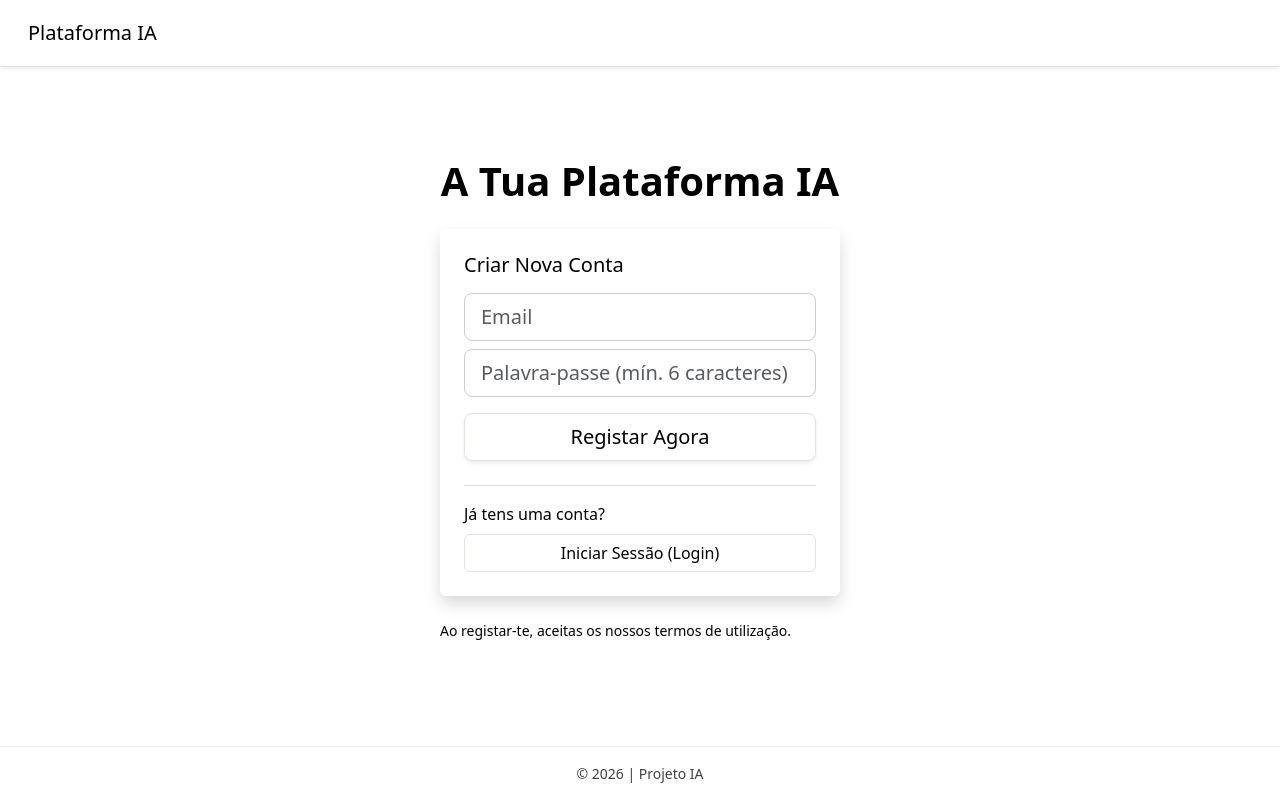
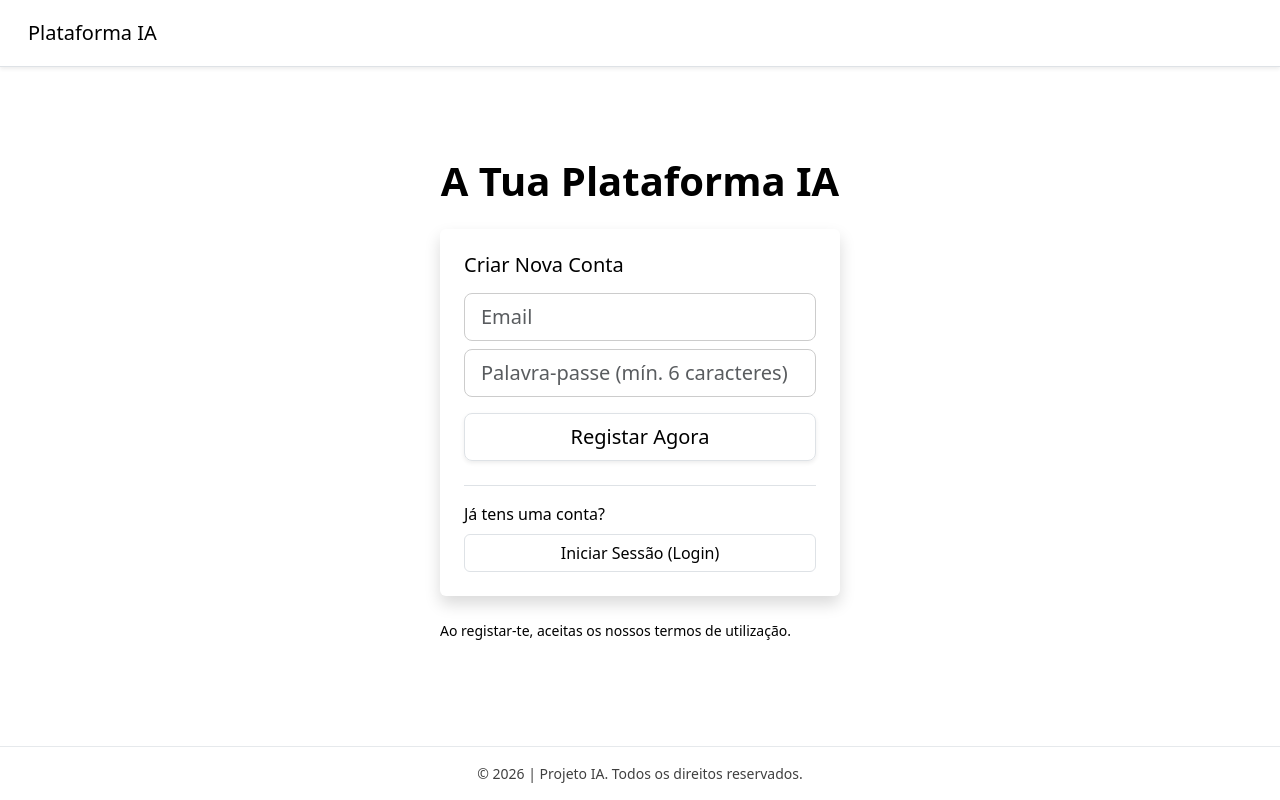
Before and after one commit to RossanaKK/projeto-ia, a React (Vite) app: page / in a window 1280 px wide. Built offline with nearby package versions, Linux system fonts and the light colour scheme; no server answers; the HTML template or start-up script is replaced by a standard one.

Commit message:
adicionado text ao Footer

```diff
--- a/src/components/Footer.tsx
+++ b/src/components/Footer.tsx
@@ -1,7 +1,7 @@
 export default function Footer() {
   return (
     <footer className="text-center p-3 border-top small opacity-75" style={{ backgroundColor: 'inherit' }}>
-      &copy; 2026 | Projeto IA
+      &copy; 2026 | Projeto IA. Todos os direitos reservados.
     </footer>
   );
 }
```
